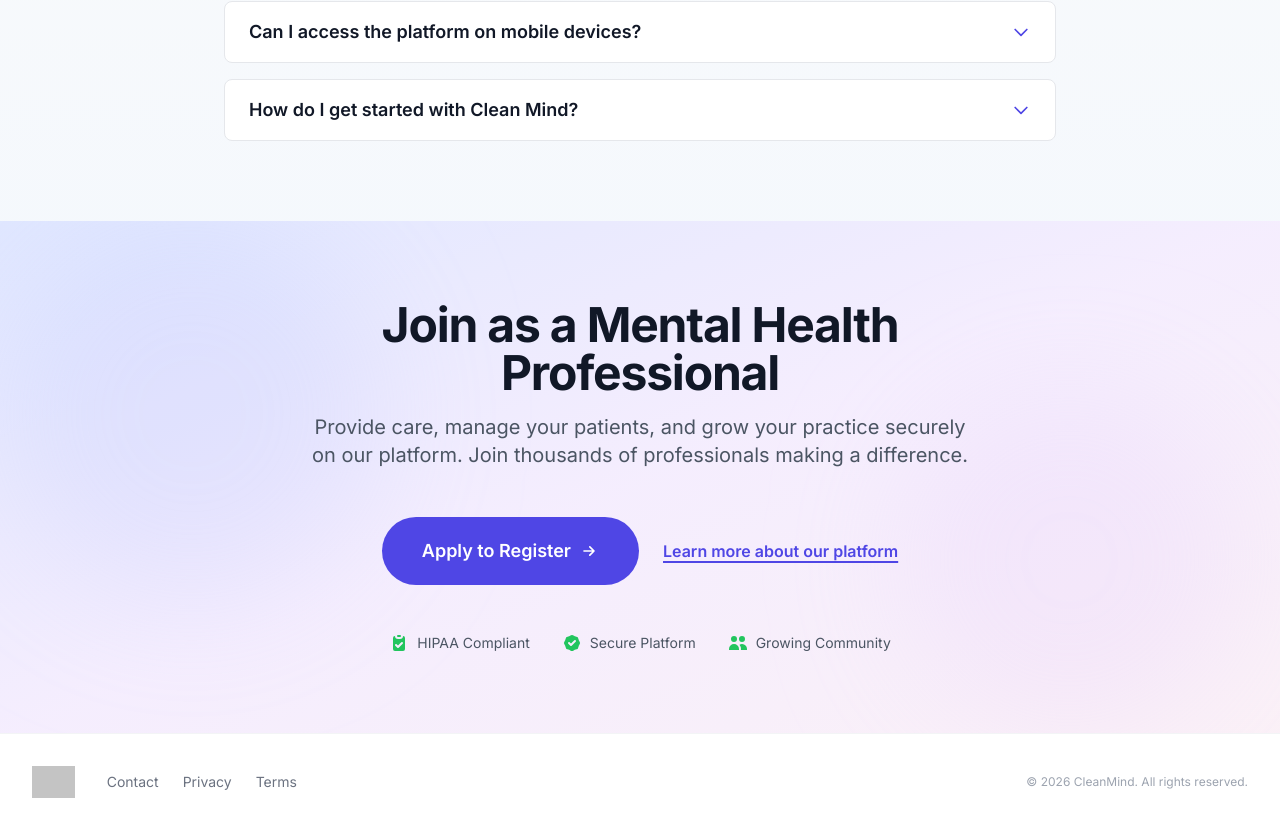
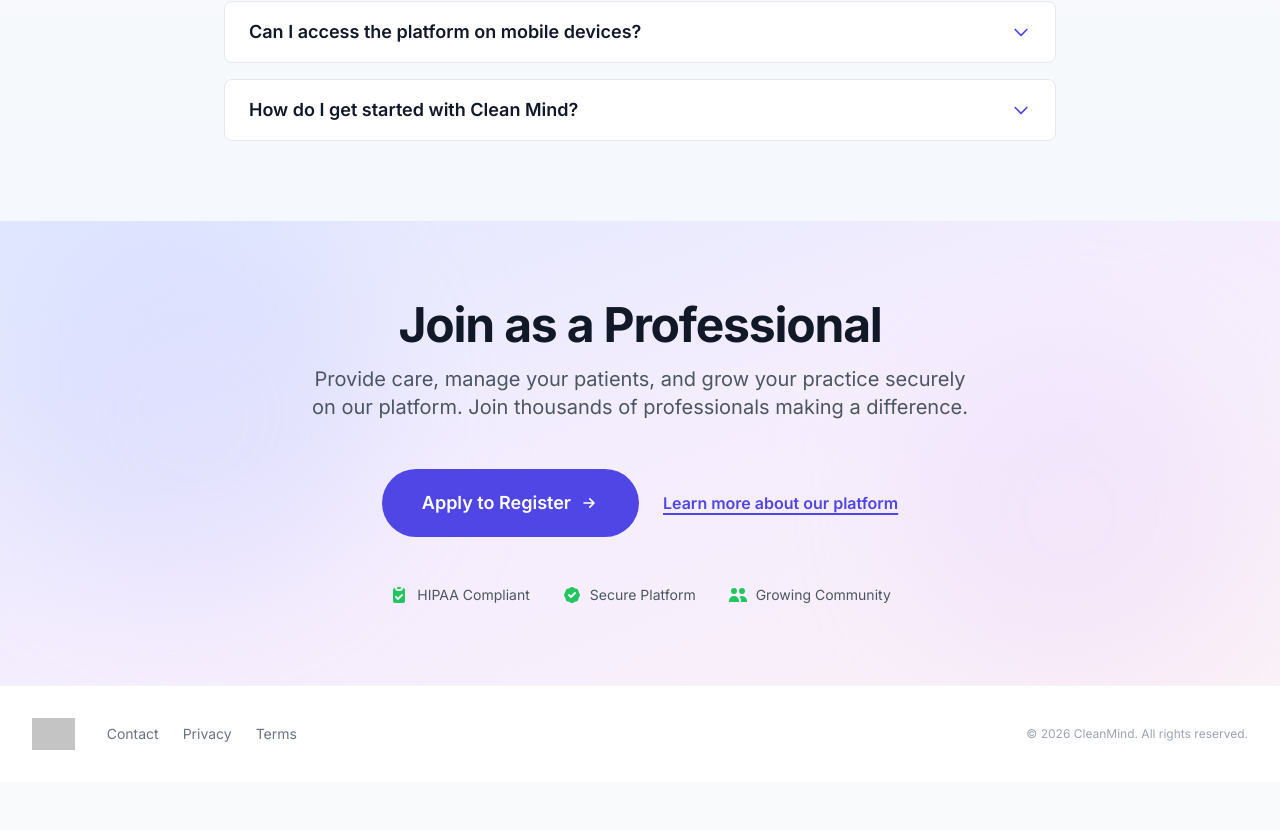
Before and after one commit to veryahsan/clean_mind_client, a React (Vite) app: page / in a window 1280 px wide. Shown: the part 5100-5930 px from the top of the page. After the commit the page ends 5882 px from the top, so only its background shows below. Built offline with nearby package versions, Linux system fonts and the light colour scheme; grey boxes are pictures that could not be loaded.

Commit message:
rename the request form omn homepage

```diff
--- a/src/pages/home/components/CallToAction.jsx
+++ b/src/pages/home/components/CallToAction.jsx
@@ -54,7 +54,7 @@
             id="cta-heading"
             className="mb-4 text-2xl sm:text-3xl md:text-4xl lg:text-5xl font-extrabold tracking-tight text-gray-900 dark:text-white"
           >
-            Join as a Mental Health Professional
+            Join as a Professional
           </h2>
 
           <p className="mb-10 md:mb-12 text-base sm:text-lg md:text-xl text-gray-600 dark:text-gray-400 max-w-2xl mx-auto">
```
